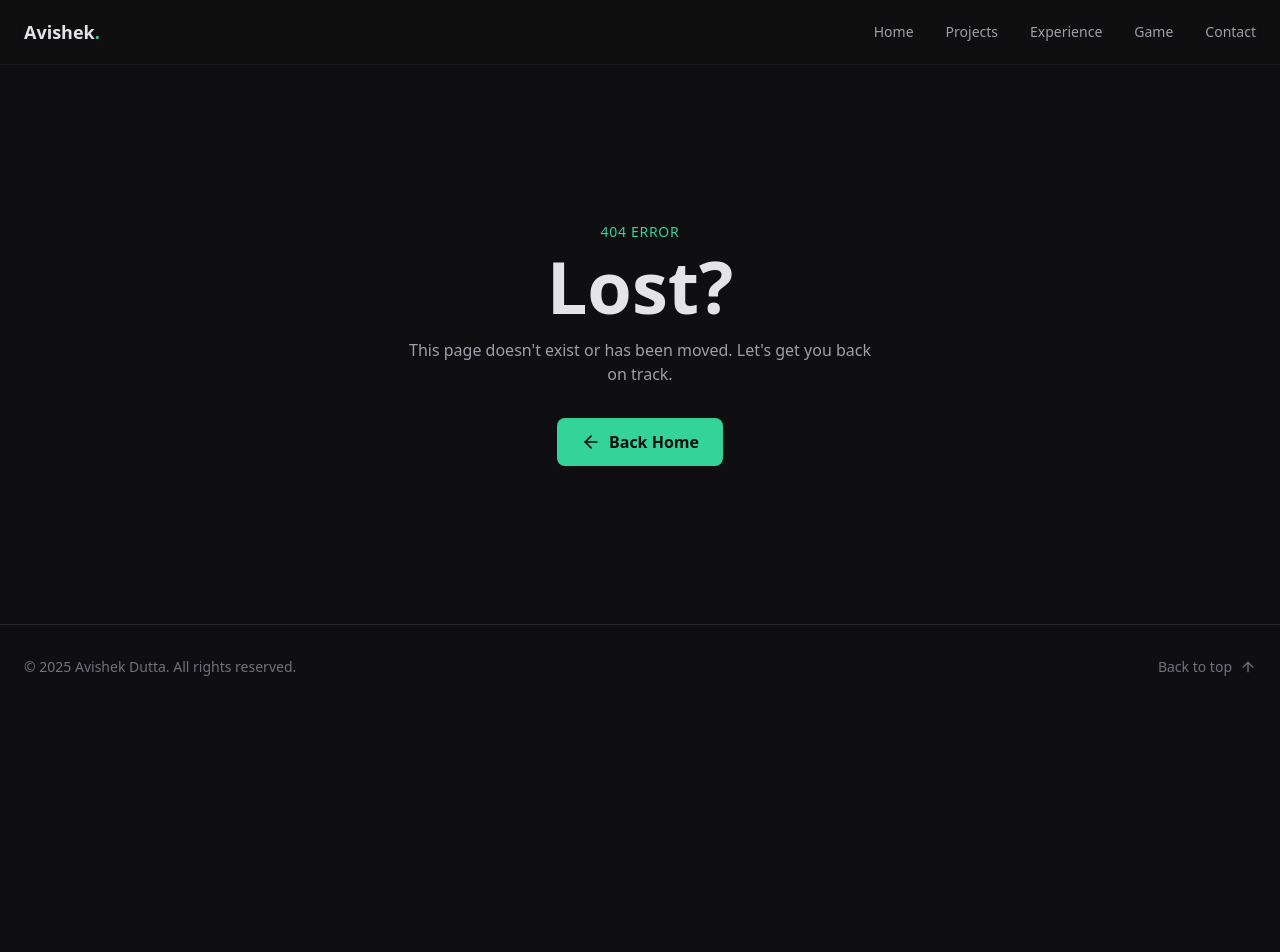
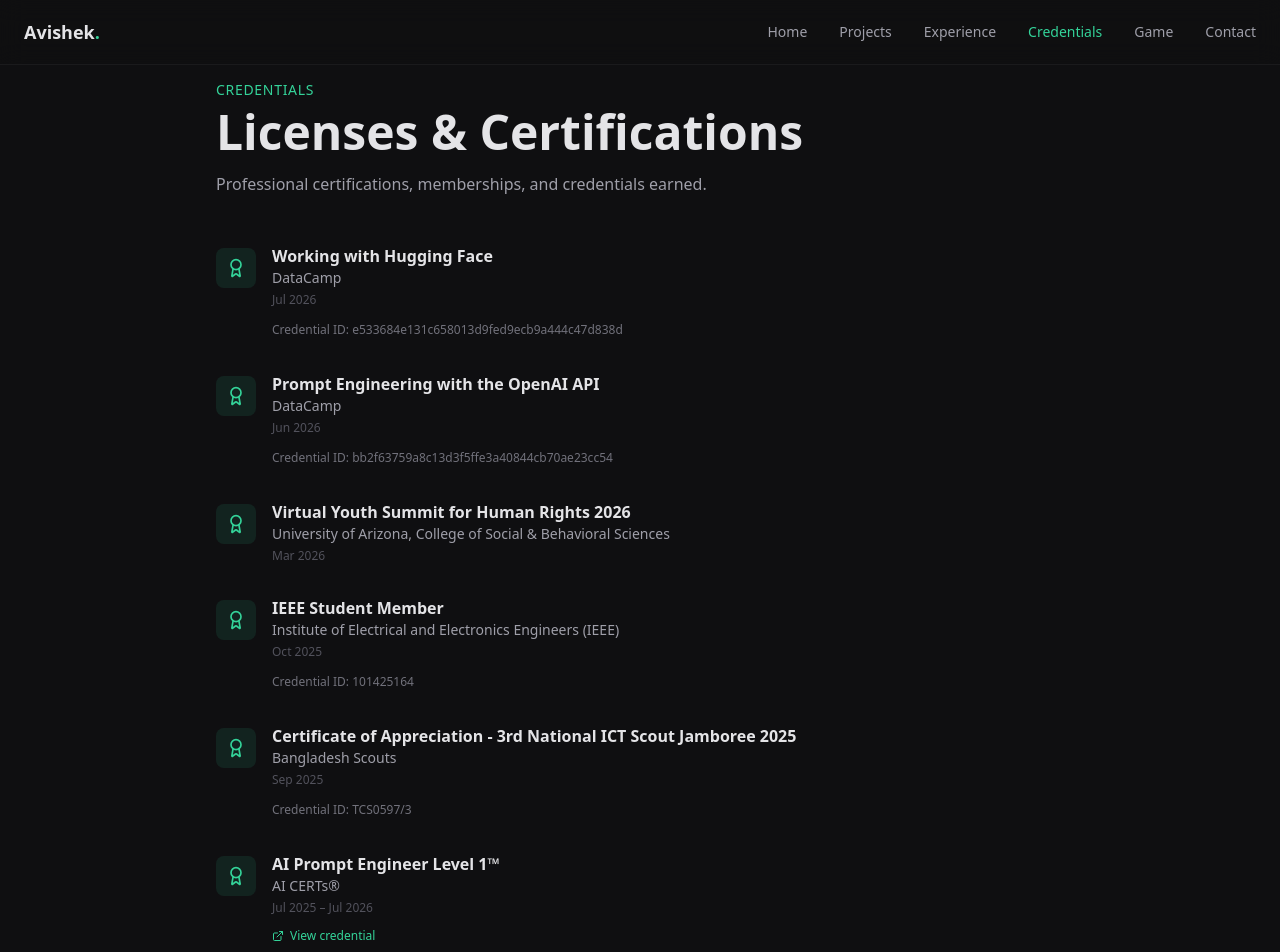
Before and after one commit to tyroruyk/tyroruyk.github.io, a React (Vite) app: page /certifications in a window 1280 px wide. Before the commit this address had no page. Shown: the top 952 px of the page. Before the commit the page ends 800 px from the top, so only its background shows below. Built offline with nearby package versions, Linux system fonts and the light colour scheme.

Commit message:
feat: Add Certifications and Awards sections, update profile and certifications data

```diff
--- a/src/App.tsx
+++ b/src/App.tsx
@@ -8,6 +8,7 @@
 import Contact from './pages/Contact';
 import Game from './pages/Game';
 import CV from './pages/CV';
+import Certifications from './pages/Certifications';
 import NotFound from './pages/NotFound';
 
 const ScrollToTop = () => {
@@ -42,6 +43,7 @@
         <Route path="/contact" element={<Contact />} />
         <Route path="/game" element={<Game />} />
         <Route path="/cv" element={<CV />} />
+        <Route path="/certifications" element={<Certifications />} />
         <Route path="*" element={<NotFound />} />
       </Route>
     </Routes>
--- /dev/null
+++ b/src/components/AwardsSection.tsx
@@ -0,0 +1,41 @@
+import { Trophy } from 'lucide-react';
+import { motion } from 'framer-motion';
+import { awards } from '../data/awards';
+import Reveal from './Reveal';
+
+const AwardsSection = () => (
+  <section className="border-b border-border-subtle py-20">
+    <div className="max-w-4xl mx-auto px-6">
+      <Reveal>
+        <div className="mb-10">
+          <p className="text-sm text-accent uppercase tracking-wider mb-2">Honors</p>
+          <h2 className="text-3xl font-bold text-text-primary">Awards & Recognition</h2>
+        </div>
+      </Reveal>
+      <div className="space-y-8">
+        {awards.map((award, idx) => (
+          <motion.div
+            key={idx}
+            className="flex items-start gap-4"
+            initial={{ opacity: 0, y: 20 }}
+            whileInView={{ opacity: 1, y: 0 }}
+            viewport={{ once: true, margin: '-30px' }}
+            transition={{ duration: 0.5, delay: idx * 0.15 }}
+          >
+            <div className="w-10 h-10 rounded-lg bg-accent/10 flex items-center justify-center shrink-0 mt-1">
+              <Trophy size={20} className="text-accent" />
+            </div>
+            <div>
+              <h3 className="text-base font-semibold text-text-primary">{award.title}</h3>
+              <p className="text-sm text-zinc-400">{award.organization}</p>
+              <p className="text-xs text-zinc-600 mt-1">{award.date}</p>
+              <p className="text-sm text-zinc-500 mt-2 leading-relaxed">{award.description}</p>
+            </div>
+          </motion.div>
+        ))}
+      </div>
+    </div>
+  </section>
+);
+
+export default AwardsSection;
--- a/src/components/Game/SplashScreen.tsx
+++ b/src/components/Game/SplashScreen.tsx
@@ -33,12 +33,12 @@
       variants={container}
       initial="hidden"
       animate="show"
-      className="relative flex flex-col items-center justify-center min-h-[90vh] px-6 text-center overflow-hidden"
+      className="relative flex flex-col items-center justify-center min-h-[90vh] px-4 sm:px-6 py-8 sm:py-12 text-center overflow-hidden"
     >
       {/* Decorative glow */}
       {/* <div className="absolute top-1/3 left-1/2 -translate-x-1/2 -translate-y-1/2 w-[400px] h-[400px] rounded-full bg-accent/5 blur-3xl pointer-events-none" /> */}
 
-      <motion.h1 variants={item} className="text-4xl md:text-5xl font-bold text-text-primary mb-3">
+      <motion.h1 variants={item} className="text-3xl sm:text-4xl md:text-5xl font-bold text-text-primary mb-3">
         Play Pong with{' '}
         <span className="text-accent">Avishek</span>
       </motion.h1>
@@ -48,16 +48,16 @@
         Move with mouse/touch, collect power-ups, first to 10 wins.
       </motion.p>
 
-      <motion.div variants={item} className="flex items-center gap-3 mb-8">
+      <motion.div variants={item} className="flex flex-col sm:flex-row items-center gap-3 mb-8">
         <span className="text-sm text-zinc-500">Difficulty:</span>
-        <div className="flex gap-2">
+        <div className="flex flex-wrap justify-center gap-2">
           {difficulties.map(({ value, label }) => (
             <motion.button
               key={value}
               onClick={() => setDifficulty(value)}
               whileHover={{ scale: 1.08 }}
               whileTap={{ scale: 0.95 }}
-              className={`cursor-pointer px-4 py-1.5 text-sm rounded-full border transition-colors ${
+              className={`cursor-pointer px-3 sm:px-4 py-1.5 text-xs sm:text-sm rounded-full border transition-colors ${
                 difficulty === value
                   ? 'border-accent bg-accent/10 text-accent'
                   : 'border-border-subtle text-zinc-400 hover:border-zinc-500'
@@ -74,7 +74,7 @@
         onClick={() => onStart(difficulty)}
         whileHover={{ scale: 1.05, boxShadow: '0 0 30px rgba(52,211,153,0.3)' }}
         whileTap={{ scale: 0.97 }}
-        className="cursor-pointer inline-flex items-center gap-2 px-8 py-3 rounded-full bg-accent text-deep-bg font-semibold text-lg hover:bg-accent-hover transition-colors"
+        className="cursor-pointer inline-flex items-center gap-2 px-6 sm:px-8 py-2.5 sm:py-3 rounded-full bg-accent text-deep-bg font-semibold text-base sm:text-lg hover:bg-accent-hover transition-colors"
       >
         <Play size={20} fill="currentColor" />
         Start Game
--- a/src/components/Navbar.tsx
+++ b/src/components/Navbar.tsx
@@ -8,6 +8,7 @@
   { to: '/', label: 'Home' },
   { to: '/projects', label: 'Projects' },
   { to: '/experience', label: 'Experience' },
+  { to: '/certifications', label: 'Credentials' },
   { to: '/game', label: 'Game' },
   { to: '/contact', label: 'Contact' },
 ];
--- /dev/null
+++ b/src/components/ResearchInterestsSection.tsx
@@ -0,0 +1,26 @@
+import { profile } from '../data/profile';
+import Reveal from './Reveal';
+
+const ResearchInterestsSection = () => (
+  <section className="border-b border-border-subtle py-16">
+    <div className="max-w-7xl mx-auto px-6">
+      <Reveal>
+        <p className="text-sm text-zinc-500 uppercase tracking-wider text-center mb-8">Research Interests</p>
+      </Reveal>
+      <Reveal delay={0.1}>
+        <div className="flex items-center justify-center gap-3 flex-wrap">
+          {profile.researchInterests.map((interest) => (
+            <span
+              key={interest}
+              className="px-4 py-2 rounded-lg bg-card-bg border border-border-subtle text-sm text-zinc-400 hover:border-accent hover:text-accent hover:bg-accent/5 transition-colors card-hover cursor-pointer"
+            >
+              {interest}
+            </span>
+          ))}
+        </div>
+      </Reveal>
+    </div>
+  </section>
+);
+
+export default ResearchInterestsSection;
--- a/src/components/Toolkit.tsx
+++ b/src/components/Toolkit.tsx
@@ -1,7 +1,7 @@
 import { motion } from 'framer-motion';
 import type { Variants } from 'framer-motion';
 import {
-  SiPython, SiTypescript, SiNodedotjs, SiPostgresql, SiGit, SiLinux, SiFigma, SiKeras, SiLatex, SiHuggingface
+  SiPython, SiTypescript, SiNodedotjs, SiPostgresql, SiGit, SiLinux, SiFigma, SiKeras, SiLatex, SiHuggingface, SiRust
 } from 'react-icons/si';
 import Reveal from './Reveal';
 
@@ -16,6 +16,7 @@
   { icon: SiPostgresql, label: 'PostgreSQL' },
   { icon: SiKeras, label: 'Keras' },
   { icon: SiHuggingface, label: 'Hugging Face' },
+  { icon: SiRust, label: 'Rust' },
 ];
 
 const container: Variants = {
--- a/src/data/awards.ts
+++ b/src/data/awards.ts
@@ -1,8 +1,8 @@
 export const awards = [
   {
     title: 'Champion, Future Builders: AI-Driven Cognitive Innovation Hackathon',
-    organization: 'IEEE',
-    date: '2025',
-    description: 'Led team NSU_MissionX in developing Shastho Bondhu, an AI-powered health companion, under competitive time constraints.',
+    organization: 'Institute of Electrical and Electronics Engineers (IEEE)',
+    date: 'December 2025',
+    description: 'Led team NSU_MissionX in developing Shastho Bondhu, an AI-powered health companion, under competitive time constraints. The project was recognized for its innovative approach to healthcare solutions, earning the championship title among numerous international teams.',
   },
 ];
--- a/src/data/certifications.ts
+++ b/src/data/certifications.ts
@@ -18,7 +18,7 @@
   },
   {
     name: 'IEEE Student Member',
-    issuer: 'IEEE',
+    issuer: 'Institute of Electrical and Electronics Engineers (IEEE)',
     date: 'Oct 2025',
     credential: '101425164',
   },
--- a/src/data/profile.ts
+++ b/src/data/profile.ts
@@ -1,6 +1,6 @@
 export const profile = {
   name: 'Avishek Dutta',
-  title: 'Computer Science Student | AI/ML & Automation | Full Stack Developer',
+  title: 'Computer Science Student | AI/ML & Automation | Full-Stack Development',
   location: 'Dhaka, Bangladesh',
   email: 'contact.avishekdutta@gmail.com',
   academicEmail: 'avishek.dutta.252@northsouth.edu',
@@ -9,12 +9,11 @@
   subheadline: 'Building scalable web applications, automating complex workflows, and exploring applied AI for real-world impact.',
   bio: `I am a vibrant, curiosity-driven Computer Science student at North South University who loves exploring the foundational concepts of computing while building practical, high-impact systems.  My journey spans AI/ML, full-stack software development, and institutional automation, from training machine learning models with high accuracy to deploying administrative workflow engines and web platforms actively used by thousands of students. Alongside these, I stay culturally engaged through music, which sharpens my creativity, discipline, and overall perspective. I thrive in environments that value research, engineering excellence, and well-rounded innovation.`,
   researchInterests: [
-    'Applied AI and machine learning',
-    'NLP for low-resource languages (Bengali)',
-    'ML for biomedical signal analysis',
-    'Digital governance and technology adoption',
-    'Human-computer interaction',
-    'Institutional automation systems',
+    'Applied AI',
+    'Machine Learning',
+    'Digital Governance',
+    'Human-Computer Interaction',
+    'Automation of Complex Workflows',
   ],
 };
 
--- /dev/null
+++ b/src/pages/Certifications.tsx
@@ -0,0 +1,62 @@
+import { Award, ExternalLink } from 'lucide-react';
+import { motion } from 'framer-motion';
+import { certifications } from '../data/certifications';
+import Reveal from '../components/Reveal';
+
+const Certifications = () => (
+  <section className="border-b border-border-subtle py-20">
+    <div className="max-w-4xl mx-auto px-6">
+      <Reveal>
+        <div className="mb-12">
+          <p className="text-sm text-accent uppercase tracking-wider mb-2">Credentials</p>
+          <h1 className="text-4xl sm:text-5xl font-bold text-text-primary mb-4">Licenses & Certifications</h1>
+          <p className="text-zinc-400 max-w-lg">
+            Professional certifications, memberships, and credentials earned.
+          </p>
+        </div>
+      </Reveal>
+      <div className="space-y-8">
+        {certifications.map((cert, idx) => (
+          <motion.div
+            key={idx}
+            className="flex items-start gap-4"
+            initial={{ opacity: 0, y: 20 }}
+            whileInView={{ opacity: 1, y: 0 }}
+            viewport={{ once: true, margin: '-30px' }}
+            transition={{ duration: 0.5, delay: idx * 0.08 }}
+          >
+            <div className="w-10 h-10 rounded-lg bg-accent/10 flex items-center justify-center shrink-0 mt-1">
+              <Award size={20} className="text-accent" />
+            </div>
+            <div className="flex-1 min-w-0">
+              <h3 className="text-base font-semibold text-text-primary">{cert.name}</h3>
+              <p className="text-sm text-zinc-400">{cert.issuer}</p>
+              <p className="text-xs text-zinc-600 mt-1">{cert.date}</p>
+              {(cert.credential || cert.url) && (
+                <div className="mt-2">
+                  {cert.url ? (
+                    <a
+                      href={cert.url}
+                      target="_blank"
+                      rel="noopener noreferrer"
+                      className="inline-flex items-center gap-1.5 text-xs text-accent hover:text-accent-hover transition-colors"
+                    >
+                      <ExternalLink size={12} />
+                      View credential
+                    </a>
+                  ) : (
+                    <span className="text-xs text-zinc-500">
+                      Credential ID: {cert.credential}
+                    </span>
+                  )}
+                </div>
+              )}
+            </div>
+          </motion.div>
+        ))}
+      </div>
+    </div>
+  </section>
+);
+
+export default Certifications;
--- a/src/pages/Home.tsx
+++ b/src/pages/Home.tsx
@@ -1,9 +1,11 @@
 import Hero from '../components/Hero';
 import PersonalIntro from '../components/PersonalIntro';
+import ResearchInterestsSection from '../components/ResearchInterestsSection';
 import Toolkit from '../components/Toolkit';
 import FeaturedProjects from '../components/FeaturedProjects';
 import RecentExperience from '../components/RecentExperience';
 import EducationSection from '../components/EducationSection';
+import AwardsSection from '../components/AwardsSection';
 import SkillsSection from '../components/SkillsSection';
 import InterestsSection from '../components/InterestsSection';
 import CTA from '../components/CTA';
@@ -12,10 +14,12 @@
   <>
     <Hero />
     <PersonalIntro />
+    <ResearchInterestsSection />
     <Toolkit />
     <FeaturedProjects />
     <RecentExperience />
     <EducationSection />
+    <AwardsSection />
     <SkillsSection />
     <InterestsSection />
     <CTA />
```
